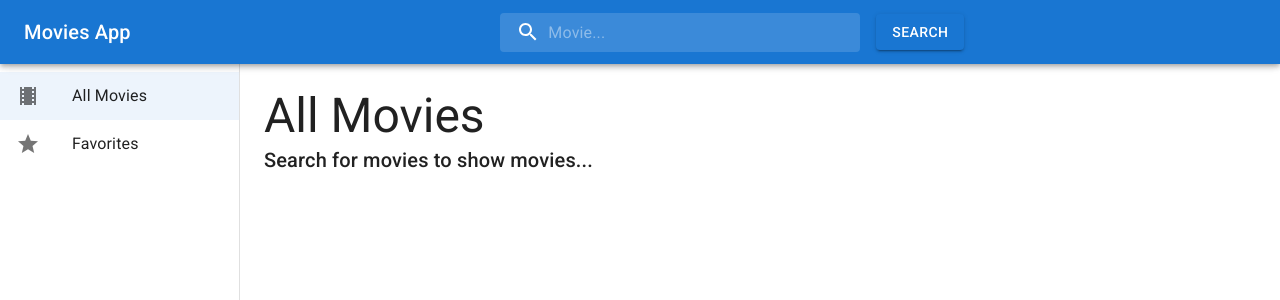
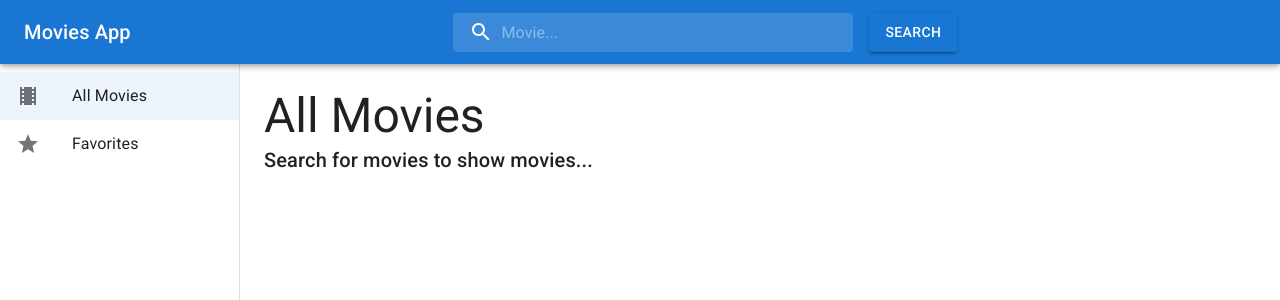
Before and after one commit to aygunbyr/movies-app-react, a React (Create React App) app: page /movies in a window 1280 px wide. Shown: the top 300 px of the page. Built offline with nearby package versions, Linux system fonts and the light colour scheme.

Commit message:
fix: appbar

```diff
--- a/src/layouts/MoviesLayout/MoviesLayout.tsx
+++ b/src/layouts/MoviesLayout/MoviesLayout.tsx
@@ -112,11 +112,12 @@
         position="fixed"
         sx={{ zIndex: (theme) => theme.zIndex.drawer + 1 }}
       >
-        <Toolbar>
+        <Toolbar style={{ display: 'flex', justifyContent: 'space-between' }}>
           <Typography variant="h6" noWrap component="div">
             Movies App
           </Typography>
-          <Search style={{ marginLeft: '30%' }}>
+          <div style={{ display: 'inline-flex' }}>
+            <Search>
               <SearchIconWrapper>
                 <SearchIcon />
               </SearchIconWrapper>
@@ -126,12 +127,14 @@
                 onChange={handleSearchTextChange}
                 onKeyDown={handleSearchPressEnter}
                 value={searchText}
-              style={{ width: '360px' }}
+                style={{ width: 400 }}
               />
             </Search>
             <Button variant="contained" onClick={handleSearchTextSubmit}>
               Search
             </Button>
+          </div>
+          <div></div>
         </Toolbar>
       </AppBar>
       <Drawer
```
Lines whose indentation alone changed are shown as unchanged.
